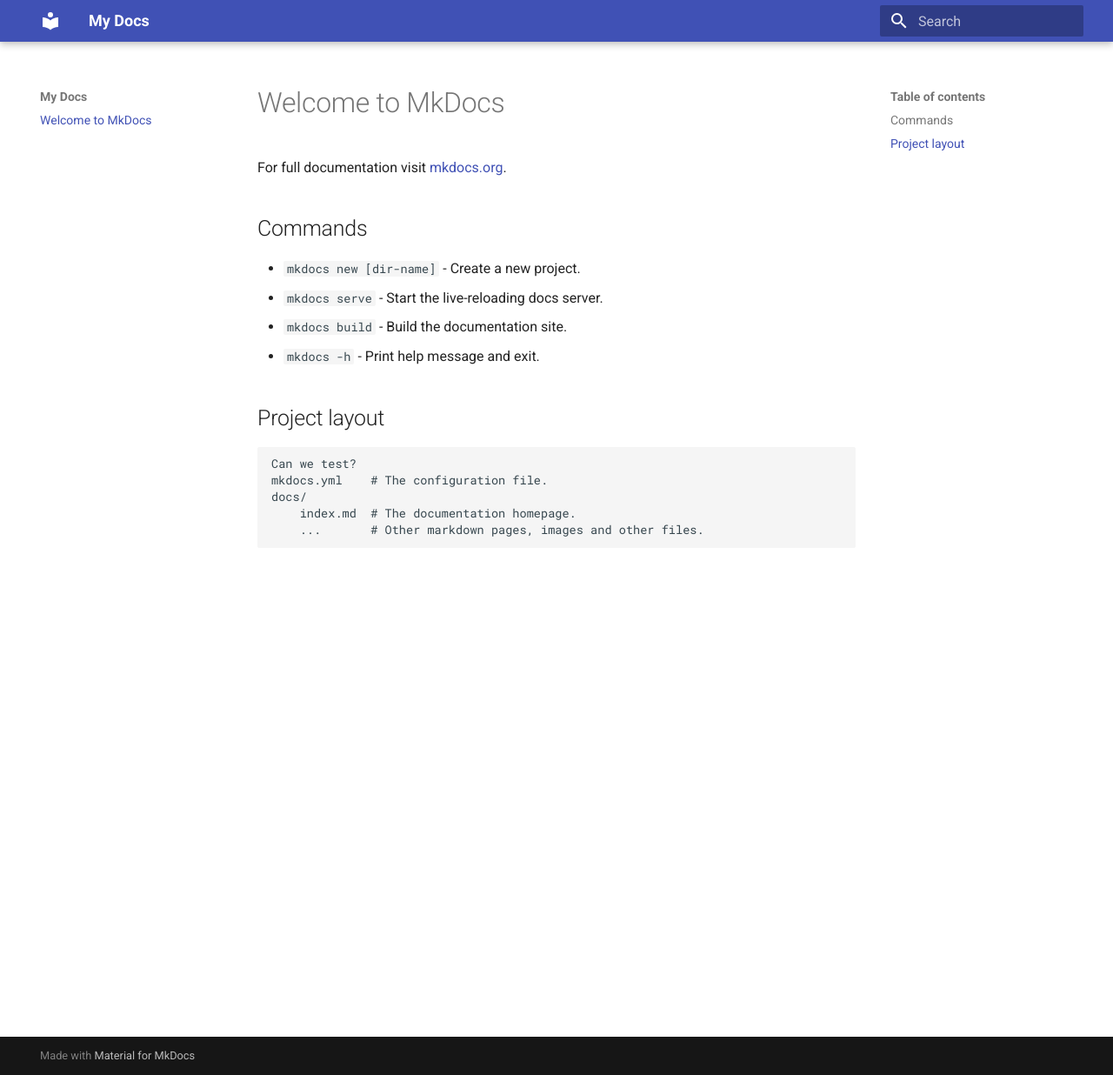
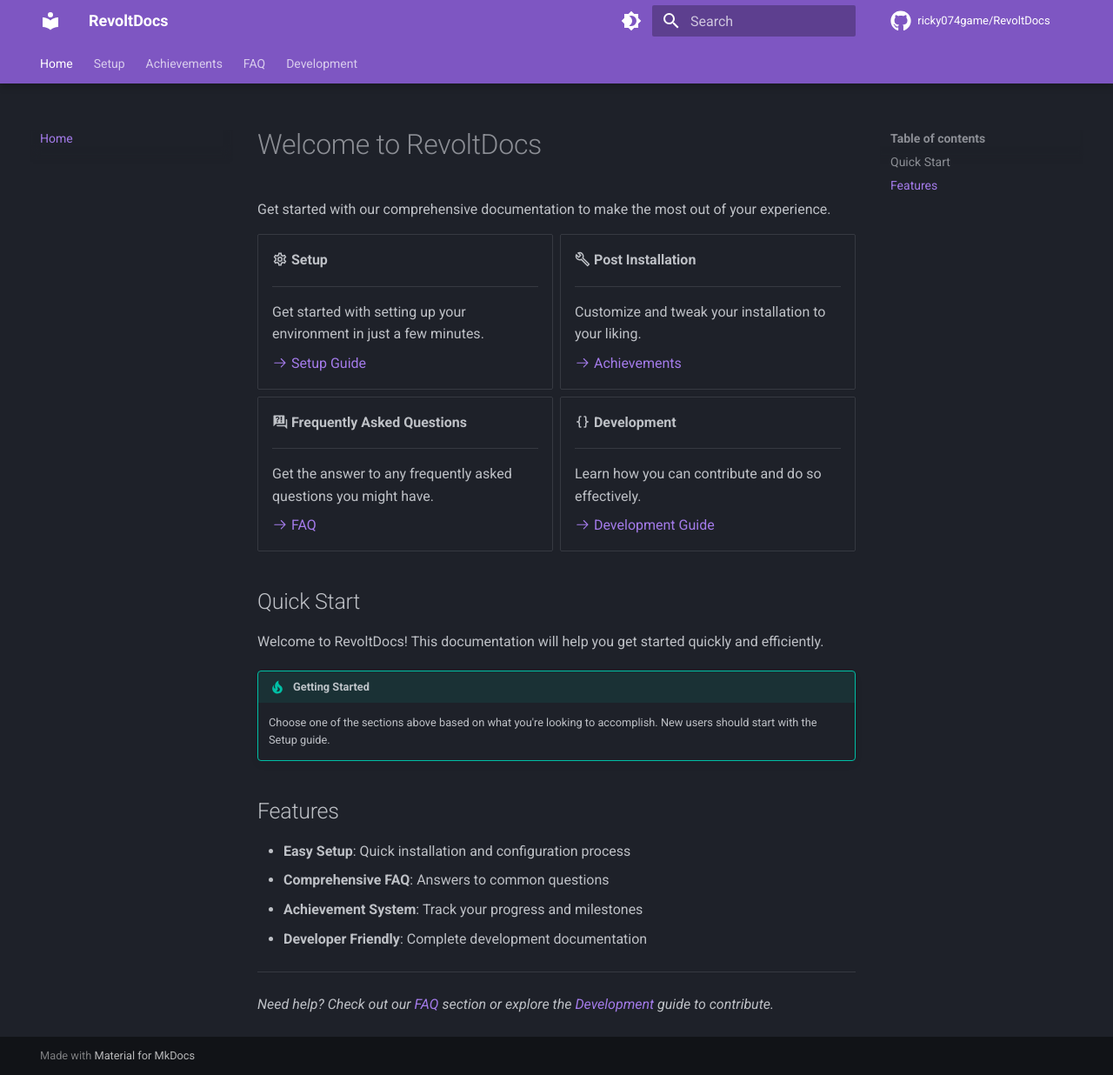
Before and after one commit to ricky074game/RevoltDocs, an MkDocs documentation site: the page built from docs/index.md, in a window 1280 px wide and 1236 px high. Shown: the whole window at 87% size. Built offline with MkDocs 1.6.1 and Material for MkDocs 9.7.7, drawn with Linux system fonts in a browser that asks for light colours; comment, search, counter and statistics services are not loaded.

Commit message:
Simple configuration setup.

```diff
--- a/docs/index.md
+++ b/docs/index.md
@@ -1,17 +1,61 @@
-# Welcome to MkDocs
+# Welcome to RevoltDocs
 
-For full documentation visit [mkdocs.org](https://www.mkdocs.org).
+Get started with our comprehensive documentation to make the most out of your experience.
 
-## Commands
+<div class="grid cards" markdown>
 
-* `mkdocs new [dir-name]` - Create a new project.
-* `mkdocs serve` - Start the live-reloading docs server.
-* `mkdocs build` - Build the documentation site.
-* `mkdocs -h` - Print help message and exit.
+-   :material-cog-outline: **Setup**
 
-## Project layout
-    Can we test?
-    mkdocs.yml    # The configuration file.
-    docs/
-        index.md  # The documentation homepage.
-        ...       # Other markdown pages, images and other files.
+    ---
+
+    Get started with setting up your environment
+    in just a few minutes.
+
+    [:octicons-arrow-right-24: Setup Guide](setup.md)
+
+-   :material-wrench-outline: **Post Installation**
+
+    ---
+
+    Customize and tweak your installation
+    to your liking.
+
+    [:octicons-arrow-right-24: Achievements](achievements.md)
+
+-   :material-frequently-asked-questions: **Frequently Asked Questions**
+
+    ---
+
+    Get the answer to any frequently asked
+    questions you might have.
+
+    [:octicons-arrow-right-24: FAQ](faq.md)
+
+-   :material-code-braces: **Development**
+
+    ---
+
+    Learn how you can contribute and
+    do so effectively.
+
+    [:octicons-arrow-right-24: Development Guide](development.md)
+
+</div>
+
+## Quick Start
+
+Welcome to RevoltDocs! This documentation will help you get started quickly and efficiently.
+
+!!! tip "Getting Started"
+    Choose one of the sections above based on what you're looking to accomplish. New users should start with the Setup guide.
+
+## Features
+
+- **Easy Setup**: Quick installation and configuration process
+- **Comprehensive FAQ**: Answers to common questions
+- **Achievement System**: Track your progress and milestones
+- **Developer Friendly**: Complete development documentation
+
+---
+
+*Need help? Check out our [FAQ](faq.md) section or explore the [Development](development.md) guide to contribute.*
--- a/mkdocs.yml
+++ b/mkdocs.yml
@@ -1,4 +1,54 @@
-site_name: My Docs
+site_name: RevoltDocs
 site_url: https://ricky074game.github.io/RevoltDocs/
+
 theme:
   name: material
+  palette:
+    - scheme: slate
+      primary: deep purple
+      accent: purple
+      toggle:
+        icon: material/brightness-4
+        name: Switch to light mode
+    - scheme: default
+      primary: deep purple
+      accent: purple
+      toggle:
+        icon: material/brightness-7
+        name: Switch to dark mode
+  features:
+    - navigation.tabs
+    - navigation.tabs.sticky
+    - navigation.sections
+    - navigation.expand
+    - navigation.top
+    - search.highlight
+    - search.share
+  icon:
+    repo: fontawesome/brands/github
+
+repo_url: https://github.com/ricky074game/RevoltDocs
+repo_name: ricky074game/RevoltDocs
+
+nav:
+  - Home: index.md
+  - Setup: setup.md
+  - Achievements: achievements.md
+  - FAQ: faq.md
+  - Development: development.md
+
+markdown_extensions:
+  - pymdownx.highlight:
+      anchor_linenums: true
+  - pymdownx.inlinehilite
+  - pymdownx.snippets
+  - pymdownx.superfences
+  - attr_list
+  - md_in_html
+  - admonition
+  - pymdownx.details
+  - pymdownx.tabbed:
+      alternate_style: true
+  - pymdownx.emoji:
+      emoji_index: !!python/name:material.extensions.emoji.twemoji
+      emoji_generator: !!python/name:material.extensions.emoji.to_svg
--- /dev/null
+++ b/requirements.txt
@@ -0,0 +1,3 @@
+mkdocs>=1.5.0
+mkdocs-material>=9.0.0
+pymdown-extensions>=10.0.0
```
Also changed, not shown: docs/achievements.md (added, +126 -0 lines), docs/development.md (added, +241 -0 lines), docs/faq.md (added, +116 -0 lines), docs/setup.md (added, +88 -0 lines), 1 other file.
